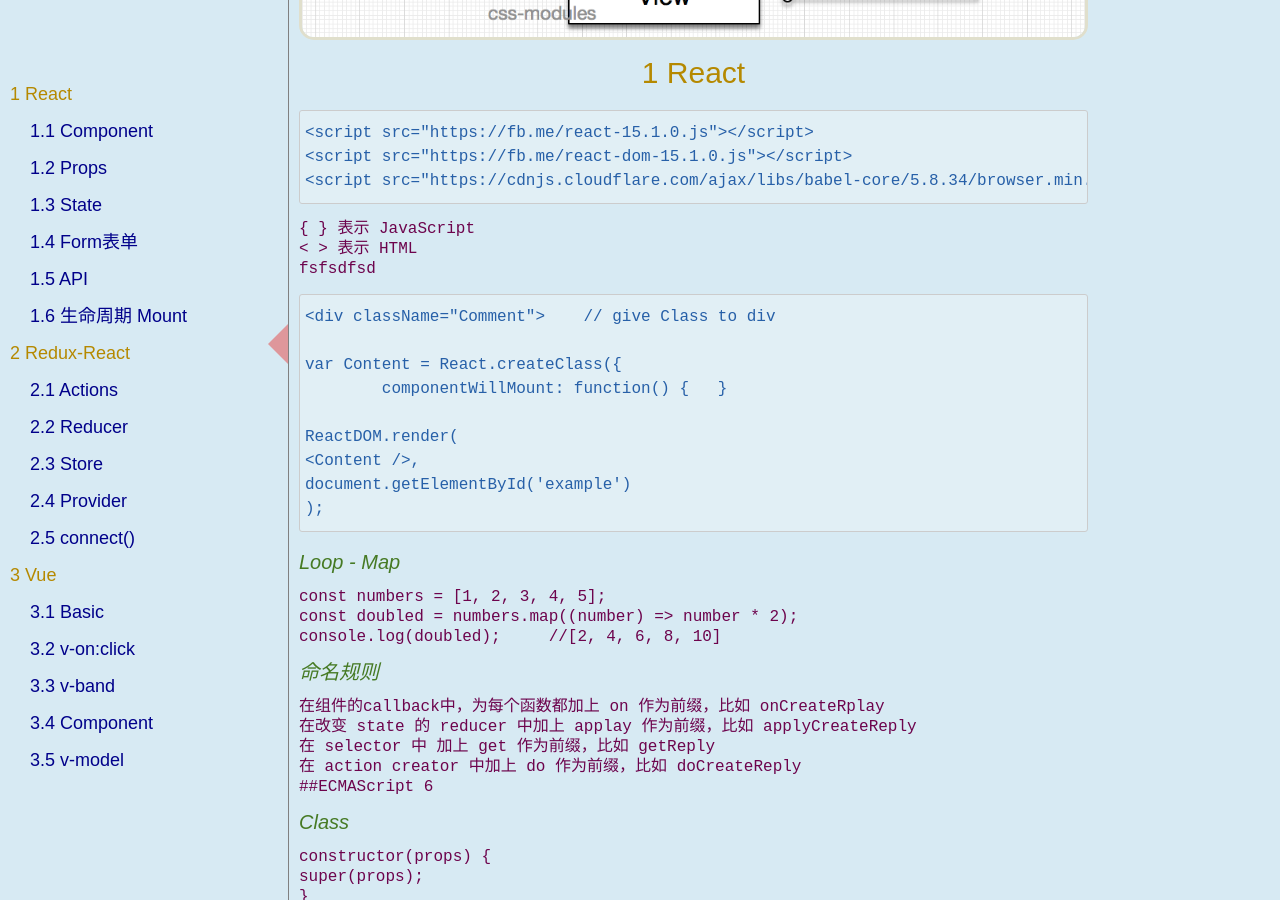
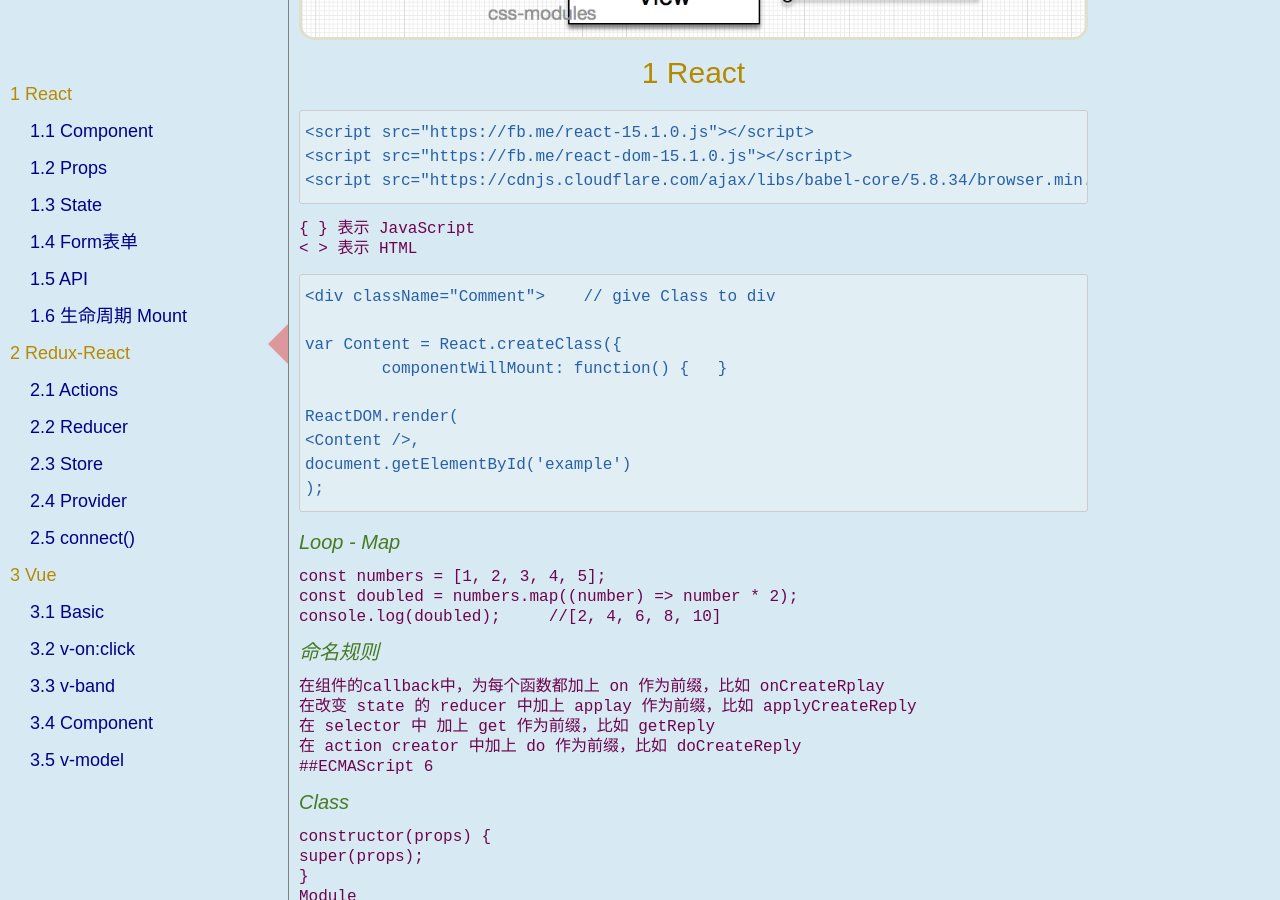
Before and after one commit to rfd3344a/rfd3344.github.io, a Jekyll site: the page built from notes/Vue_React.md, in a window 1280 px wide and 900 px high, scrolled down 442 px. Built offline with Jekyll 4.4.1, drawn with Linux system fonts in a browser that asks for light colours; nearby versions of some CDN libraries; some web fonts are replaced.

Commit message:
Update Vue_React.md

````diff
--- a/notes/Vue_React.md
+++ b/notes/Vue_React.md
@@ -15,7 +15,7 @@ published: true
 
 { } 表示 JavaScript
 < > 表示 HTML
-<a ref = "aa" >fsfsdfsd</a>
+
 
 ```
 <div className="Comment">    // give Class to div
````
